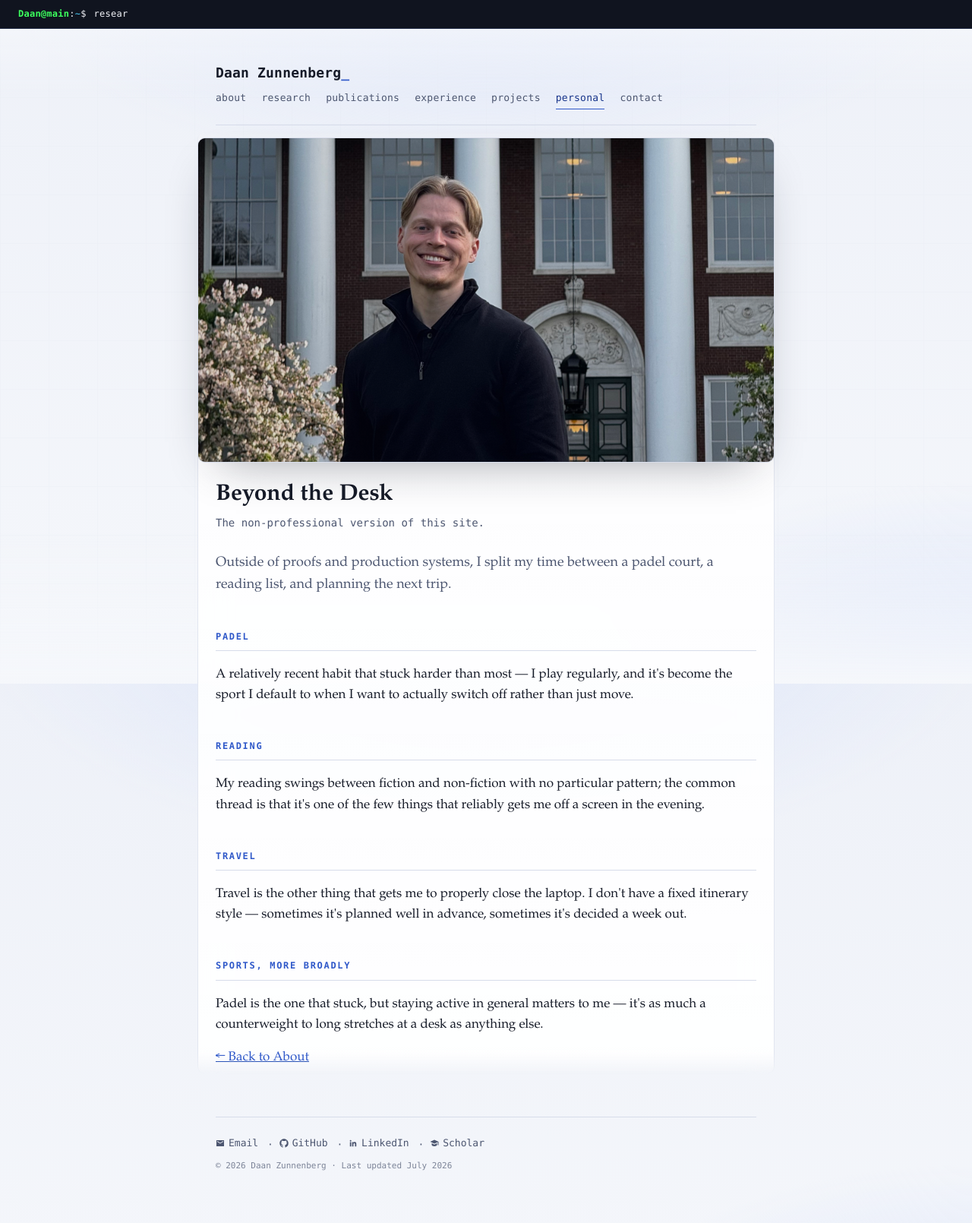
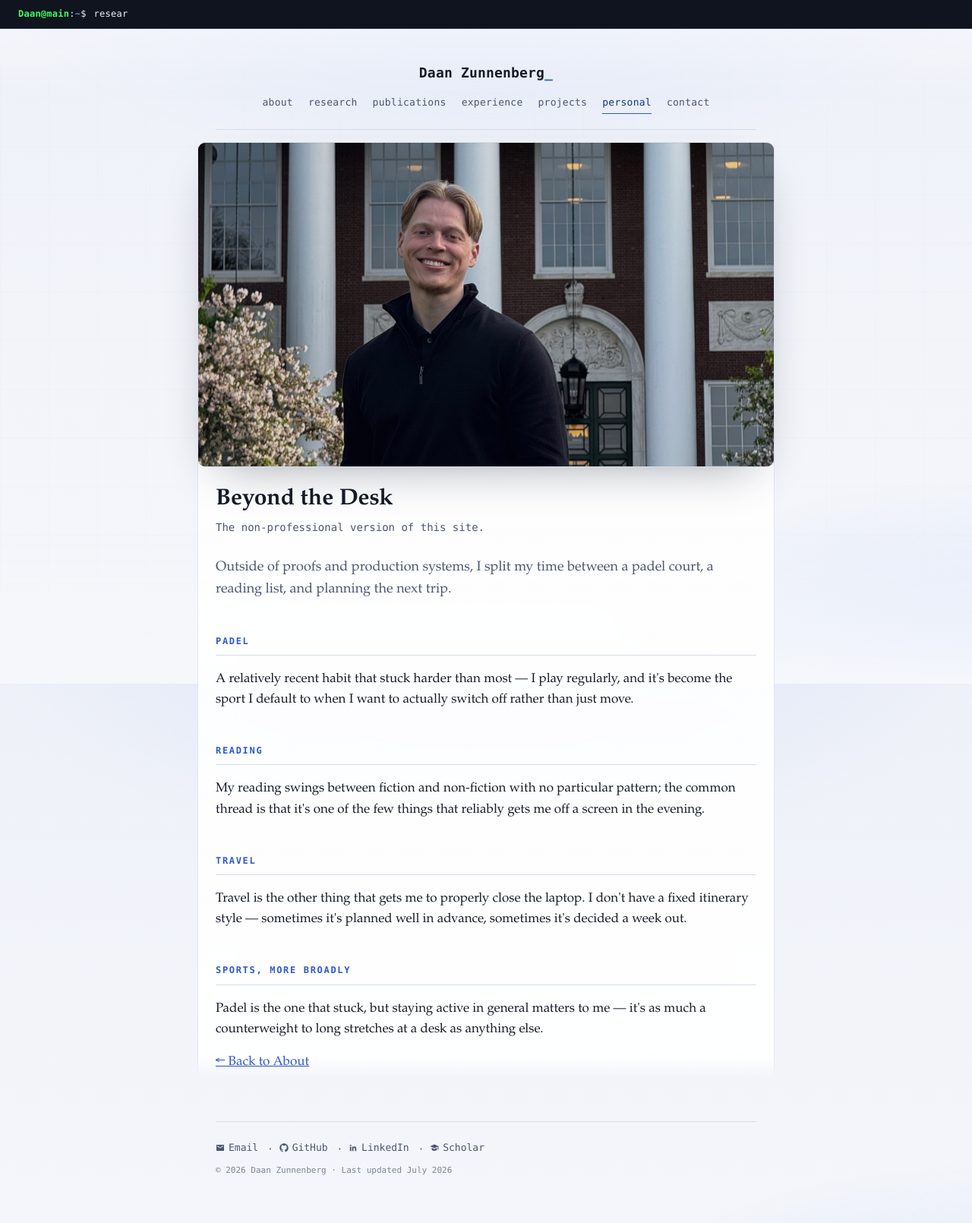
Before and after one commit to DaanZunnenberg/DaanZunnenberg.github.io, a Jekyll site: the page built from personal/index.md, in a window 1280 px wide. Shown: the whole page at 76% size. Built offline with Jekyll 4.4.1, drawn with Linux system fonts in a browser that asks for light colours.

Commit message:
Apply the centered header nav to every page
The stacked title + centered nav row previously only applied to the landing page; make it the site-wide header style instead of a homepage-only variant.

```diff
--- a/_layouts/default.html
+++ b/_layouts/default.html
@@ -15,7 +15,7 @@
     <span id="console-text" class="console-text"></span><span class="console-caret">&#9608;</span>
   </div>
   <div class="wrap">
-    <header class="site-header{% if page.url == '/' %} site-header-home{% endif %}">
+    <header class="site-header">
       <a class="site-title" href="{{ '/' | relative_url }}">Daan&nbsp;Zunnenberg<span class="cursor">_</span></a>
       <button class="nav-toggle" id="nav-toggle" type="button" aria-label="Toggle menu" aria-expanded="false" aria-controls="site-nav">
         <span></span><span></span><span></span>
--- a/assets/css/style.css
+++ b/assets/css/style.css
@@ -170,10 +170,10 @@ main::before {
 /* Header */
 .site-header {
   display: flex;
-  align-items: baseline;
-  justify-content: space-between;
-  flex-wrap: wrap;
-  gap: 8px 20px;
+  flex-direction: column;
+  align-items: center;
+  text-align: center;
+  gap: 14px;
   padding: 44px 0 20px;
   border-bottom: 1px solid var(--line);
   margin-bottom: 0;
@@ -201,21 +201,9 @@ main::before {
   font-family: var(--mono);
   font-size: 13px;
   display: flex;
-  gap: 20px;
-}
-
-/* On the landing page, stack the title above a centered nav row instead of
-   the usual left/right split — reads more like a hub than a subpage. */
-.site-header-home {
-  flex-direction: column;
-  align-items: center;
-  text-align: center;
-  gap: 14px;
-}
-
-.site-header-home .site-nav {
   justify-content: center;
   flex-wrap: wrap;
+  gap: 20px;
 }
 
 .site-nav a {
```
